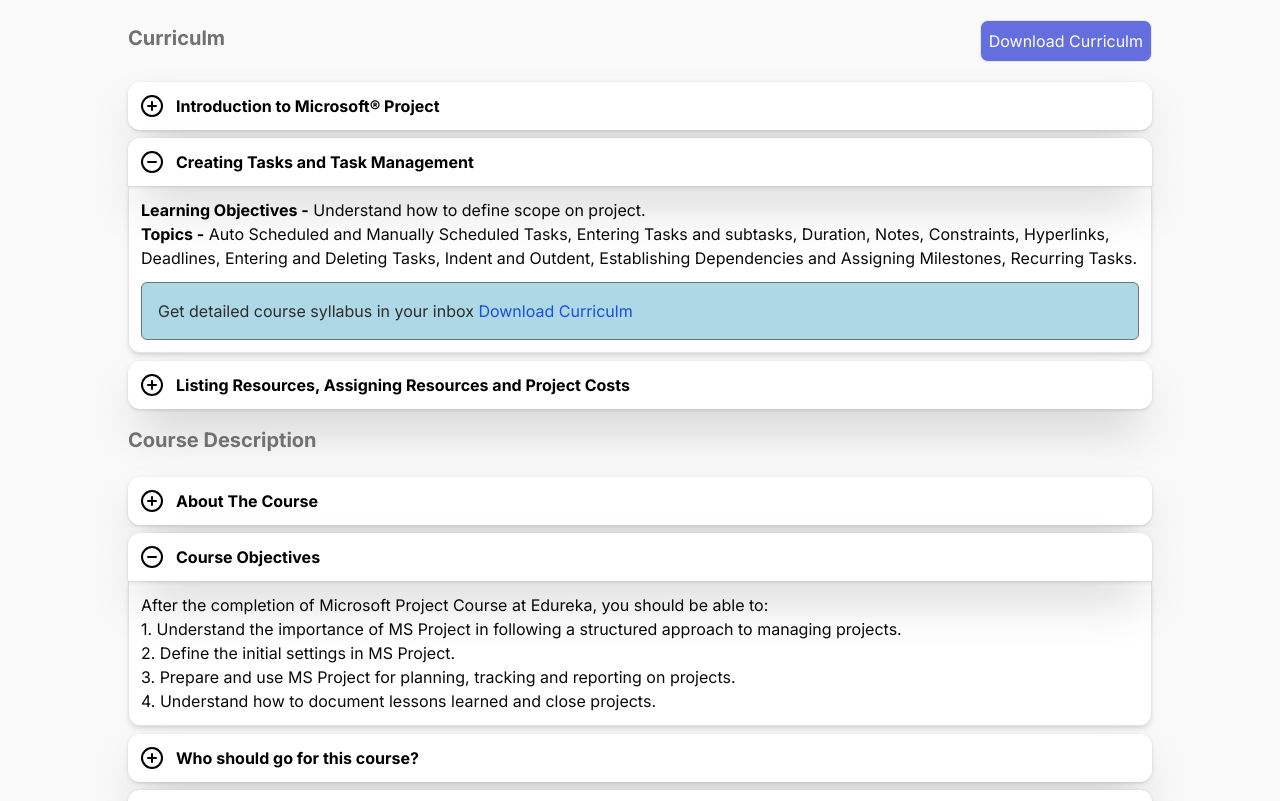
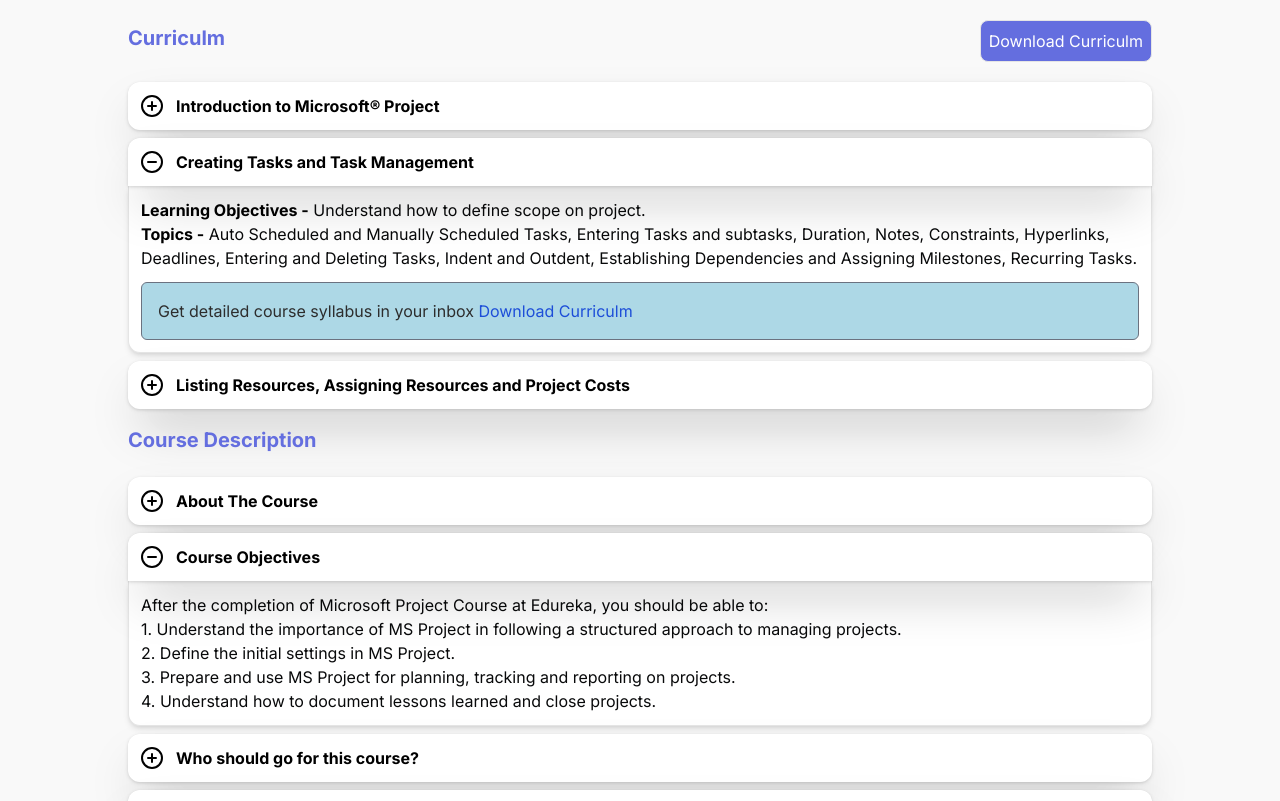
Before and after one commit to gautamSharma48/LMS_LIBRAY, a Next.js app: page /course-detail/1 in a window 1280 px wide. Shown: the top 801 px of the page. Built offline with nearby package versions, Linux system fonts and the light colour scheme.

Commit message:
change color

```diff
--- a/src/components/common/courseDetail/faqs.tsx
+++ b/src/components/common/courseDetail/faqs.tsx
@@ -25,7 +25,7 @@
       <div className="">
         <div className="flex items-center justify-between mb-5 gap-3">
           <BlurFadeText
-            className="text-black-70 text-xl font-bold"
+            className="text-blue-10 text-xl font-bold"
             yOffset={3}
             delay={0.4}
             text={heading || "Curriculm"}
@@ -108,7 +108,7 @@
     <section className="mx-auto max-w-[1024px] pt-5 sm:px-0 px-4">
       <div className="">
         <BlurFadeText
-          className="text-black-70 text-xl font-bold"
+          className="text-blue-10 text-xl font-bold"
           yOffset={3}
           delay={0.4}
           text={heading || "Curriculm"}
```
